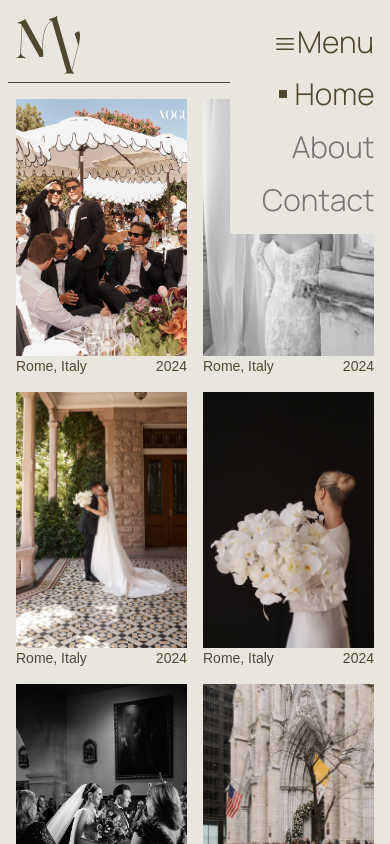
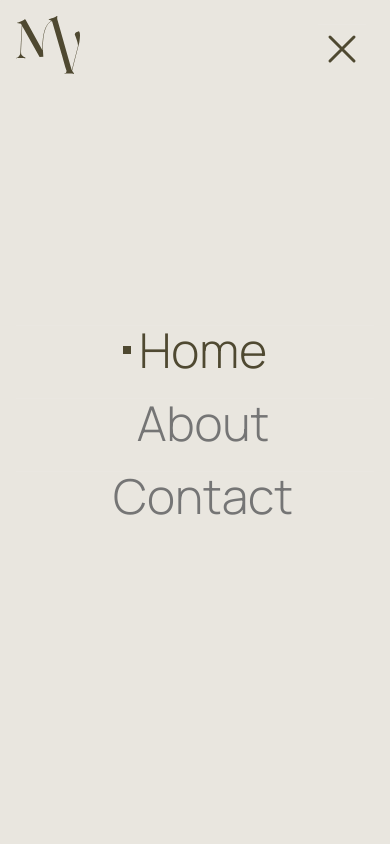
Before and after one commit to eduardocrrso/byMonicaVaras-Website, a Next.js app: page / in a window 390 px wide. Both pictures are taken after a click on the button "Menu". Shown: the top 844 px of the page. Built offline with nearby package versions, Linux system fonts and the light colour scheme; a web font is replaced by a local one.

Commit message:
using the same popover but turned it into a whole screen drawer

```diff
--- a/app/ui/navigation-menus/menu-mobile.tsx
+++ b/app/ui/navigation-menus/menu-mobile.tsx
@@ -3,10 +3,11 @@
 // Refactor rhis "header". Ideally both mobile and desktop should get some of this props from its parent element *Fix
 // Also links do not have a unique prop key. Flag was disabled to build on netlify *Fix
 
-import { CloseButton, Popover, PopoverButton, PopoverPanel } from '@headlessui/react'
+import { CloseButton, Popover, PopoverButton, PopoverPanel, PopoverBackdrop } from '@headlessui/react'
 import Link from "next/link";
 import { usePathname } from "next/navigation";
 import clsx from 'clsx';
+import Image from 'next/image';
 
 export default function MenuMobile() {
     const links = [
@@ -39,13 +40,33 @@ export default function MenuMobile() {
                 </PopoverButton>
                 <PopoverPanel
                     transition
-                    anchor="bottom"
-                    className="flex flex-col gap-4 p-4 divide-y divide-white/5 rounded-sm bg-background transition duration-500 ease-in-out [--anchor-gap:var(--spacing-5)] data-[closed]:-translate-y-1 data-[closed]:opacity-0 z-40"
+                    anchor={undefined}
+                    className="absolute inset-0 w-screen h-screen flex flex-col justify-center gap-6 p-4 divide-y divide-white/5 rounded-sm bg-background transition duration-500 ease-in-out [--anchor-gap:var(--spacing-5)] data-[closed]:opacity-0 z-40"
                 >
+                    <PopoverButton
+                        className={"absolute top-4 left-4"}
+                    >
+                        <Image
+                            src="/logo-monicavaras.svg"
+                            width={500}
+                            height={454}
+                            alt="Monica Varas Logo"
+                            className="w-16"
+                        />
+                    </PopoverButton>
+
+                    <PopoverButton
+                        className={"absolute top-6 right-6"}
+                    >
+                        <svg xmlns="http://www.w3.org/2000/svg" fill="none" viewBox="0 0 24 24" strokeWidth={1.5} stroke="currentColor" className="size-12">
+                            <path strokeLinecap="round" strokeLinejoin="round" d="M6 18 18 6M6 6l12 12" />
+                        </svg>
+
+                    </PopoverButton>
                     {links.map((link) => {
                         return (
                             <div className={clsx(
-                                "menu-item sm:h-auto overflow-clip flex justify-end items-center gap-2",
+                                "menu-item sm:h-auto overflow-clip flex justify-center items-center gap-2",
                                 {
                                     "h-auto current": pathname === link.href,
                                 },
@@ -59,7 +80,7 @@ export default function MenuMobile() {
                                 </span>
 
                                 <CloseButton as={Link} href={link.href} className={clsx(
-                                    "text-3xl transition-colors duration-500",
+                                    "text-5xl transition-colors duration-500",
                                     {
                                         "text-foreground": pathname === link.href,
                                         "text-gray": pathname !== link.href,
```
